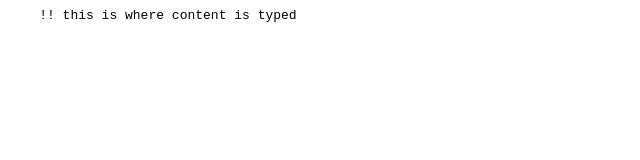
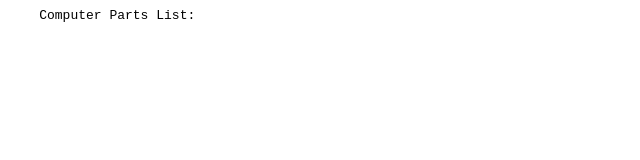
Before and after one commit to drew2002/drew2002.github.io, a plain HTML site: page index.html in a window 1280 px wide. Shown: the whole page, without its empty margins (0-640 px from the left). Drawn offline with Linux system fonts and the light colour scheme.

Commit message:
Update index.html

```diff
--- a/index.html
+++ b/index.html
@@ -2,7 +2,7 @@
   <head><title>  </title></head>
   <body>
   <pre>
-    !! this is where content is typed
+    Computer Parts List:
 
       </pre>
     </body>
```
